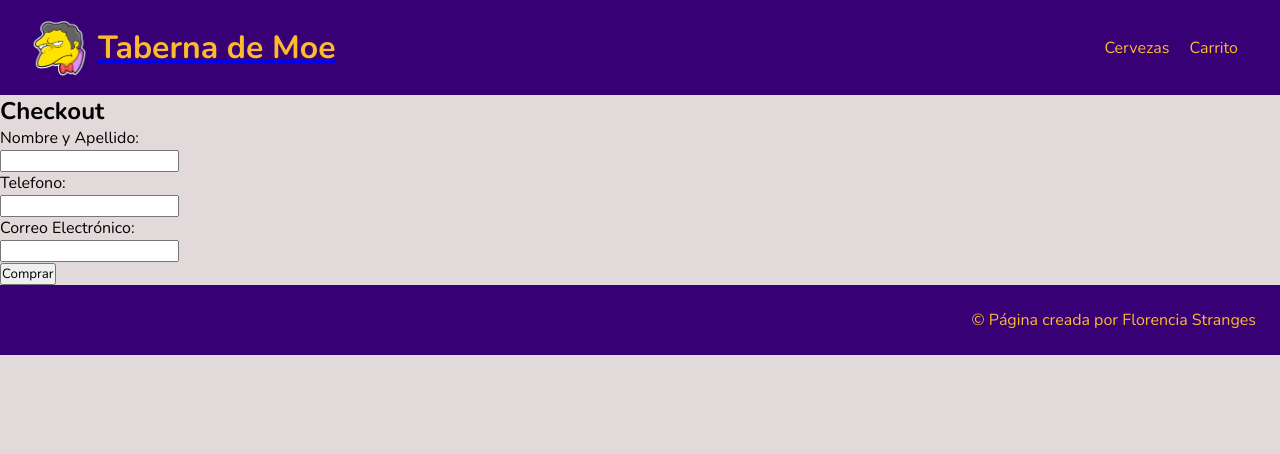
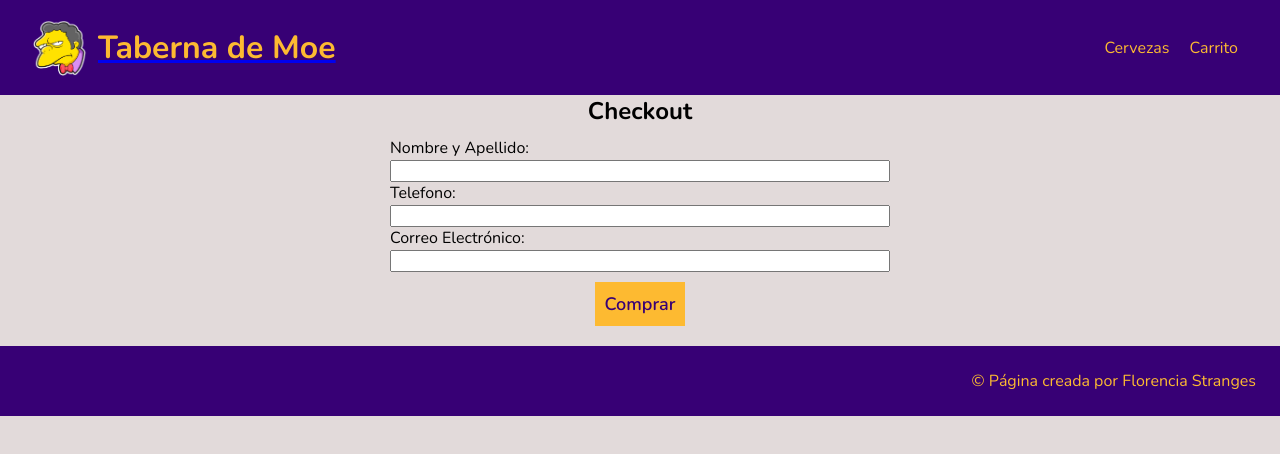
Before and after one commit to florstranges/taberna-moe, a React (Create React App) app: page /checkout in a window 1280 px wide. Shown: the top 454 px of the page. Built offline with nearby package versions, Linux system fonts and the light colour scheme.

Commit message:
Firebase II

```diff
--- a/src/components/Carrito/Carrito.css
+++ b/src/components/Carrito/Carrito.css
@@ -62,3 +62,15 @@
     text-decoration: none;
     text-align: center;
 }
+
+.carrito_final{
+    display: block;
+    color: #370075;
+    background-color: #fdba31;
+    border: none;
+    margin: 10px auto;
+    font-weight: 600;
+    font-size: 20px;
+    text-decoration: none;
+    text-align: center;
+}
--- a/src/components/Carrito/Carrito.js
+++ b/src/components/Carrito/Carrito.js
@@ -25,6 +25,7 @@ const Carrito = () => {
                     })}
                     <p><strong>Precio total: ${totalPrice}</strong></p>
                     {cart.length > 0 && <button className="carrito_vacio" onClick={clearCart}>Vaciar carrito</button>}
+                    <Link to="/checkout" className="carrito_final">Terminar compra</Link>
                 </div> :
                 <>
                     <div className="carritoVacioMensaje">
--- /dev/null
+++ b/src/components/Checkout/Checkout.css
@@ -0,0 +1,25 @@
+.container{
+    display: flex;
+    flex-direction: column;
+    align-items: center;
+}
+
+.formCheckout{
+    margin: 10px;
+    width: 500px;
+}
+
+.formCheckout input{
+    width: 100%;
+}
+
+.formCheckout button{
+    color: #370075;
+    background-color: #fdba31;
+    padding: 10px;
+    border: none;
+    margin: 10px auto;
+    font-weight: 600;
+    font-size: 18px;
+    display: block;
+}
--- a/src/components/Checkout/Checkout.js
+++ b/src/components/Checkout/Checkout.js
@@ -1,17 +1,17 @@
 import { useState, useContext } from 'react';
 import { getFirestore } from '../../firebase';
-import CartContext from '../Context/Context';
-import firebase from 'firebase/app';
+import {useCartContext} from '../../components/Context/Context';
+import './Checkout.css'
 
 
 const Checkout = () => {
-    const [items,setItems] = useState([])
     const [carrito,setCarrito] = useState([])
-    const [total,setTotal] = useState(0)
+    const [total,setTotal] = useState("")
     const [nombre,setNombre] = useState("")
     const [telefono,setTelefono] = useState("")
     const [email,setEmail] = useState("")
     const [compra,setCompra] = useState("")
+    const {cart} = useCartContext();
 
 
     const manejarCompra = (e) => {
@@ -22,13 +22,14 @@ const Checkout = () => {
                 phone: telefono,
                 email: email
             },
-            items: [...carrito],
+            items: cart,
             total: total
         }
 
         const db = getFirestore()
         const OrderCollection = db.collection("orders")
-        OrderCollection.add(datosCompra).then((resultado) => {
+        OrderCollection.add(datosCompra)
+        .then((resultado) => {
             setCompra(resultado.id)
 
             const Itemscollection = db.collection("items")
@@ -40,18 +41,20 @@ const Checkout = () => {
 
             batch.commit()
                 .then(() => {
-                    console.log("Termino bien")
+                    alert("Gracias por tu compra")
                 })
         })
+
+        console.log(datosCompra);
     }
 
 
     return (
         <section className="checkout">
             <div className="container">
-                <h2>Checkout</h2>
+                <h1>Checkout</h1>
 
-                <form onSubmit={manejarCompra}>
+                <form onSubmit={manejarCompra} className="formCheckout">
                     <div>
                         <p>Nombre y Apellido:</p>
                         <input value={nombre} onChange={(e) => { setNombre(e.target.value) }} type="text" />
--- a/src/components/ItemDetail/ItemDetail.js
+++ b/src/components/ItemDetail/ItemDetail.js
@@ -34,7 +34,7 @@ const ItemDetail = ({item}) => {
                 }
 
                 {
-                    !showCounter && <Link to="/checkout">Terminar compra</Link>
+                    !showCounter && <Link to="/carrito">Comprar</Link>
                 }
             </div>
         </article>
```
Also changed, not shown: 1 other file (tests, documents, lock files or other folders).
